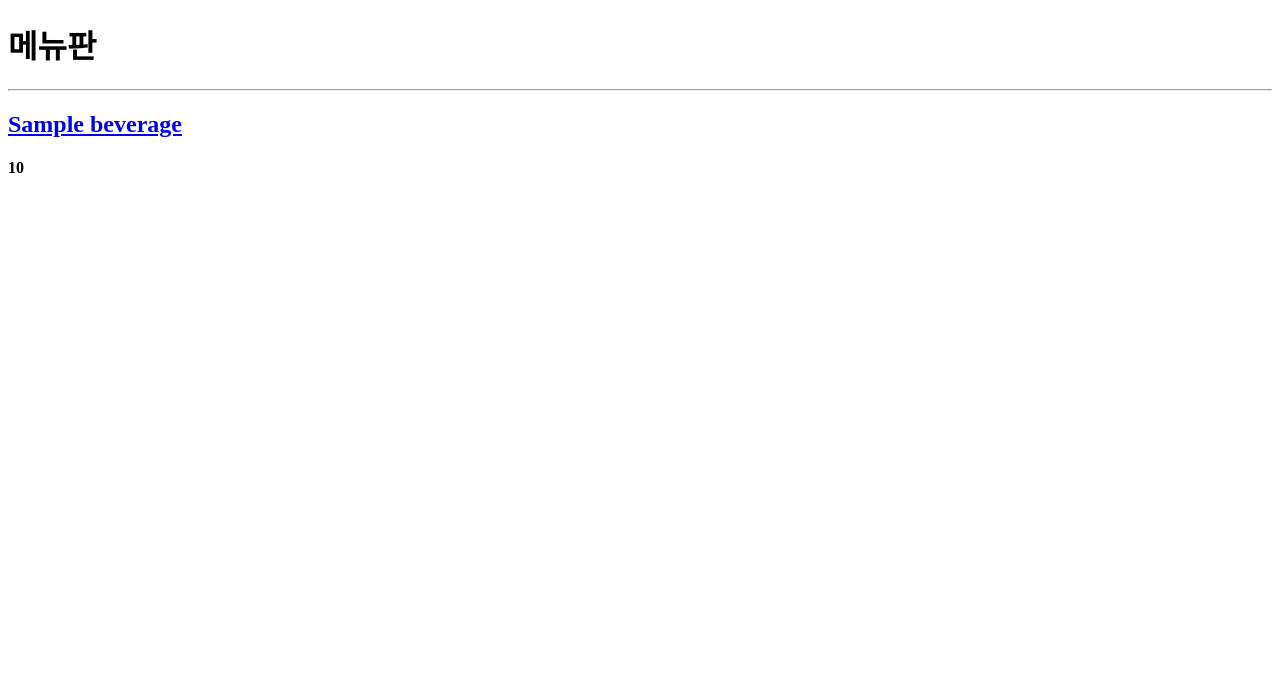
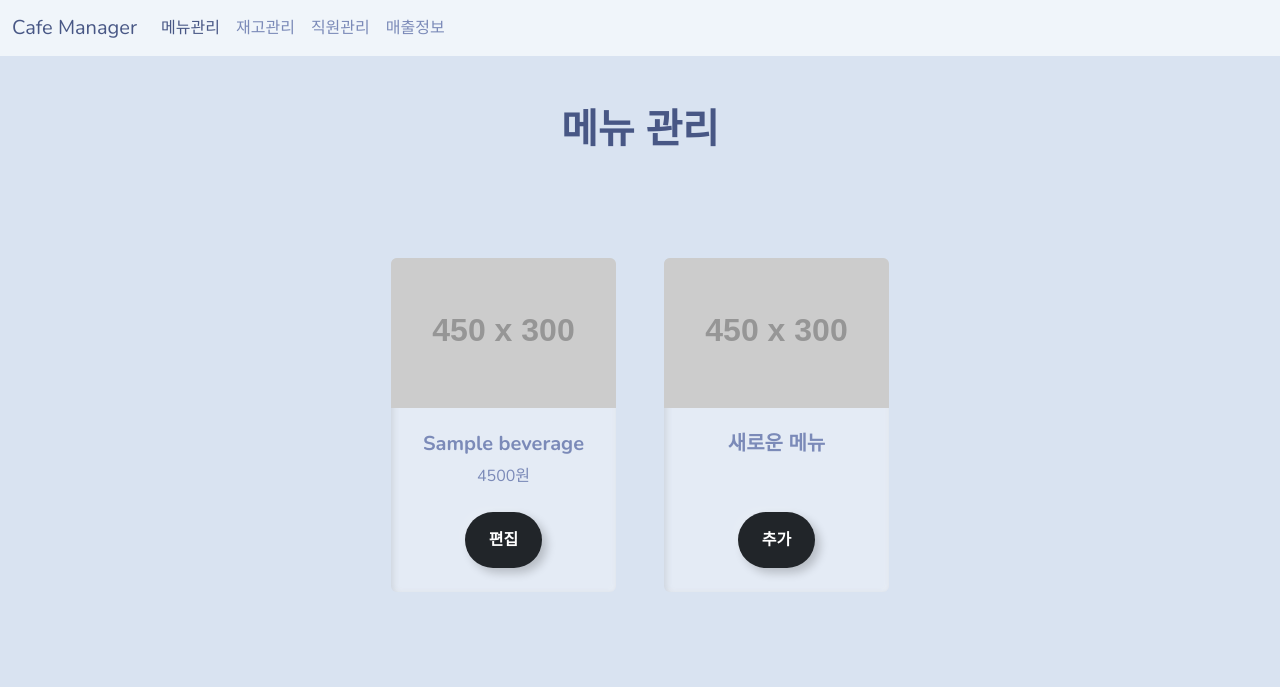
Before and after one commit to minjumost/CloudProgrammingProject, a Django app: page /menu/ in a window 1280 px wide. Shown: the top 687 px of the page. Run offline with Django 4.2, Linux system fonts and the light colour scheme; tables that the repository leaves empty hold one stand-in row (values such as "Sample post"); grey boxes labelled with a size stand in for pictures from a placeholder-image service; some libraries are stand-ins or nearby versions.

Commit message:
부트스트랩 적용(1)
메뉴관리 화면 부트스트랩 적용 완료

```diff
--- a/beverage/templates/beverage/menu.html
+++ b/beverage/templates/beverage/menu.html
@@ -1,16 +1,98 @@
 <!DOCTYPE html>
+{% load static %}
 <html lang="ko">
 <head>
     <meta charset="UTF-8">
-    <title>메뉴판</title>
-</head>
+    <title>메뉴관리</title>
+    <link rel="stylesheet" href="https://cdn.jsdelivr.net/npm/bootswatch@5.3.0/dist/morph/bootstrap.min.css">
+
+  <style>
+      .mytitle {
+        text-align: center;
+        margin-top: 50px;
+      }
+    </style>
+ </head>
+
 <body>
-    <h1>메뉴판</h1>
+<!-- nav bar-->
+<nav class="navbar navbar-expand-lg bg-light" data-bs-theme="light">
+  <div class="container-fluid">
+    <a class="navbar-brand" href="/">Cafe Manager</a>
+    <button class="navbar-toggler" type="button" data-bs-toggle="collapse" data-bs-target="#navbarColor03" aria-controls="navbarColor03" aria-expanded="false" aria-label="Toggle navigation">
+      <span class="navbar-toggler-icon"></span>
+    </button>
+    <div class="collapse navbar-collapse" id="navbarColor03">
+      <ul class="navbar-nav me-auto">
+        <li class="nav-item">
+          <a class="nav-link active" href="/menu">메뉴관리
+            <span class="visually-hidden">(current)</span>
+          </a>
+        </li>
+        <li class="nav-item">
+          <a class="nav-link" href="#">재고관리</a>
+        </li>
+        <li class="nav-item">
+          <a class="nav-link" href="#">직원관리</a>
+        </li>
+        <li class="nav-item">
+          <a class="nav-link" href="#">매출정보</a>
+        </li>
+      </ul>
+    </div>
+  </div>
+</nav>
 
-{% for p in beverages %}
-    <hr/>
-    <h2><a href="{{p.get_absolute_url}}">{{p.name}}</a></h2>
-    <h4>{{p.price}}</h4>
-{% endfor %}
+<div class="mytitle">
+   <h1><strong>메뉴 관리</strong></h1>
+</div>
+
+<section class="py-5">
+            <div class="container px-4 px-lg-5 mt-5">
+                <div class="row gx-4 gx-lg-5 row-cols-2 row-cols-md-3 row-cols-xl-4 justify-content-center">
+
+                  {% for p in beverages %}
+                    <div class="col mb-5">
+                        <div class="card h-100">
+                            <!-- Product image-->
+                            <img class="card-img-top" src="https://dummyimage.com/450x300/dee2e6/6c757d.jpg" alt="..." />
+                            <!-- Product details-->
+                            <div class="card-body p-4">
+                                <div class="text-center">
+                                    <!-- Product name-->
+                                    <h5 class="fw-bolder">{{p.name}}</h5>
+                                    <!-- Product price-->
+                                    4500원
+                                </div>
+                            </div>
+                            <!-- Product actions-->
+                            <div class="card-footer p-4 pt-0 border-top-0 bg-transparent">
+                                <div class="text-center"><a class="btn btn-outline-dark mt-auto" href="{{p.get_absolute_url}}">편집</a></div>
+                            </div>
+                        </div>
+                    </div>
+                  {% endfor %}
+                  <div class="col mb-5">
+                        <div class="card h-100">
+                            <!-- Product image-->
+                            <img class="card-img-top" src="https://dummyimage.com/450x300/dee2e6/6c757d.jpg" alt="..." />
+                            <!-- Product details-->
+                            <div class="card-body p-4">
+                                <div class="text-center">
+                                    <!-- Product name-->
+                                    <h5 class="fw-bolder">새로운 메뉴</h5>
+                                </div>
+                            </div>
+                            <!-- Product actions-->
+                            <div class="card-footer p-4 pt-0 border-top-0 bg-transparent">
+                                <div class="text-center"><a class="btn btn-outline-dark mt-auto" href="{{p.get_absolute_url}}">추가</a></div>
+                            </div>
+                        </div>
+                    </div>
+                </div>
+            </div>
+        </section>
+
+ <script src="https://cdn.jsdelivr.net/npm/bootstrap@5.2.3/dist/js/bootstrap.bundle.min.js" integrity="sha384-kenU1KFdBIe4zVF0s0G1M5b4hcpxyD9F7jL+jjXkk+Q2h455rYXK/7HAuoJl+0I4" crossorigin="anonymous"></script>
 </body>
 </html>
--- a/manager/urls.py
+++ b/manager/urls.py
@@ -11,7 +11,7 @@ Class-based views
     2. Add a URL to urlpatterns:  path('', Home.as_view(), name='home')
 Including another URLconf
     1. Import the include() function: from django.urls import include, path
-    2. Add a URL to urlpatterns:  path('blog/', include('blog.urls'))
+    2. Add a URL to urlpatterns:  path('beverage/', include('beverage.urls'))
 """
 from django.contrib import admin
 from django.urls import path, include
```
Also changed, not shown: 1 other file.
